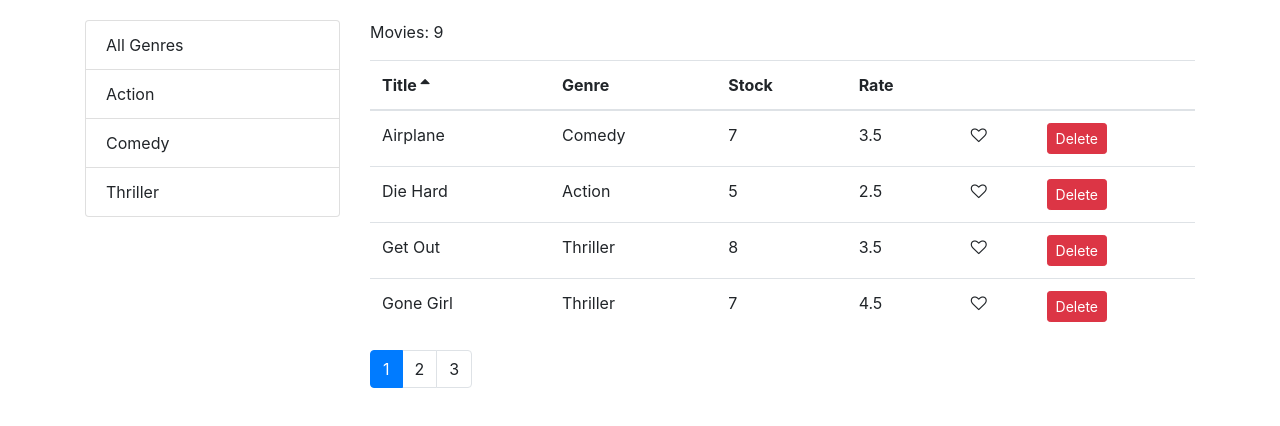
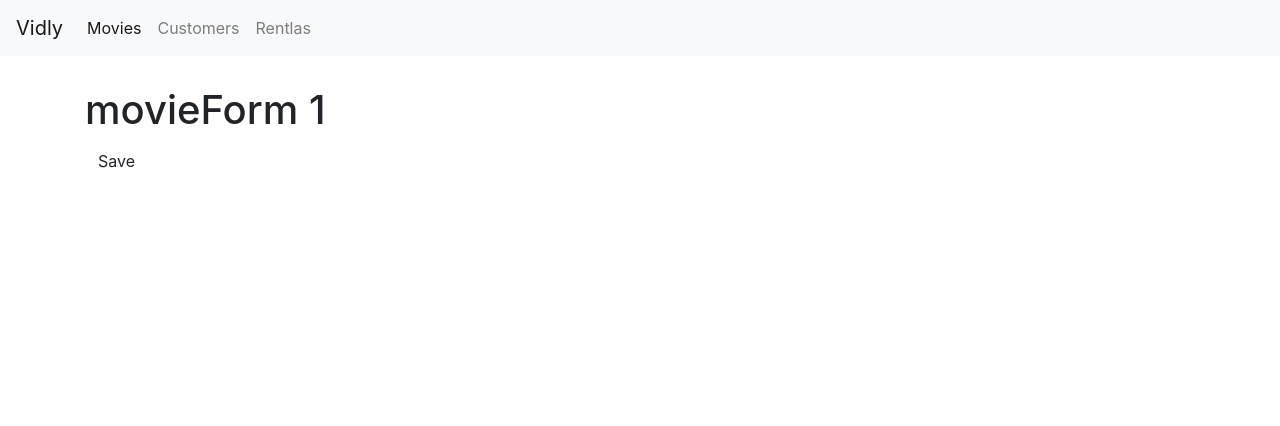
Before and after one commit to arspetras/vidly, a React (Create React App) app: page /movies/1 in a window 1280 px wide. Shown: the top 426 px of the page. Built offline with nearby package versions, Linux system fonts and the light colour scheme.

Commit message:
V0.2 Routing added

```diff
--- a/package.json
+++ b/package.json
@@ -9,6 +9,7 @@
     "prop-types": "^15.6.2",
     "react": "^16.11.0",
     "react-dom": "^16.11.0",
+    "react-router-dom": "^4.3.1",
     "react-scripts": "3.2.0"
   },
   "scripts": {
--- a/src/App.js
+++ b/src/App.js
@@ -1,13 +1,30 @@
 import React, { Component } from "react";
+import { Route, Redirect, Switch } from "react-router-dom";
 import Movies from "./components/movies";
+import MovieForm from "./components/movieForm";
+import Customers from "./components/customers";
+import Rentals from "./components/rentals";
+import NotFound from "./components/notFound";
+import NavBar from "./components/navBar";
 import "./App.css";
 
 class App extends Component {
   render() {
     return (
-      <main className="container">
-        <Movies />
-      </main>
+      <React.Fragment>
+        <NavBar></NavBar>
+        <main className="container">
+          <Switch>
+            <Route path="/movies/:id" component={MovieForm}></Route>
+            <Route path="/movies" component={Movies}></Route>
+            <Route path="/customers" component={Customers}></Route>
+            <Route path="/rentals" component={Rentals}></Route>
+            <Route path="/not-found" component={NotFound}></Route>
+            <Redirect exact from="/" to="/movies"></Redirect>
+            <Redirect to="/not-found"></Redirect>
+          </Switch>
+        </main>
+      </React.Fragment>
     );
   }
 }
--- /dev/null
+++ b/src/components/customers.jsx
@@ -0,0 +1,7 @@
+import React from "react";
+
+const Customers = () => {
+  return <h1>Customers</h1>;
+};
+
+export default Customers;
--- /dev/null
+++ b/src/components/movieForm.jsx
@@ -0,0 +1,17 @@
+import React from "react";
+
+const movieForm = ({ match, history }) => {
+  return (
+    <div>
+      <h1>movieForm {match.params.id}</h1>
+      <button
+        className="btn btn-primary="
+        onClick={() => history.push("/movies")}
+      >
+        Save
+      </button>
+    </div>
+  );
+};
+
+export default movieForm;
--- a/src/components/movieTable.jsx
+++ b/src/components/movieTable.jsx
@@ -1,12 +1,17 @@
 import React, { Component } from "react";
 //import Table from "./common/table";
+import { Link } from "react-router-dom";
 import TableHeader from "./common/tableHeader";
 import TableBody from "./common/tableBody";
 import Like from "./common/like";
 
 class MoviesTable extends Component {
   columns = [
-    { path: "title", label: "Title" },
+    {
+      path: "title",
+      label: "Title",
+      content: movie => <Link to={`/movies/${movie._id}`}>{movie.title}</Link>
+    },
     { path: "genre.name", label: "Genre" },
     { path: "numberInStock", label: "Stock" },
     { path: "dailyRentalRate", label: "Rate" },
--- /dev/null
+++ b/src/components/navBar.jsx
@@ -0,0 +1,44 @@
+import React from "react";
+import { Link, NavLink } from "react-router-dom";
+
+const NavBar = () => {
+  return (
+    <nav className="navbar navbar-expand-lg navbar-light bg-light">
+      <Link className="navbar-brand" to="/">
+        Vidly
+      </Link>
+      <button
+        className="navbar-toggler"
+        type="button"
+        data-toggle="collapse"
+        data-target="#navbarNav"
+        aria-controls="navbarNav"
+        aria-expanded="false"
+        aria-label="Toggle navigation"
+      >
+        <span classNam="navbar-toggler-icon"></span>
+      </button>
+      <div className="collapse navbar-collapse" id="navbarNav">
+        <ul className="navbar-nav">
+          <li classNam="nav-item">
+            <NavLink className="nav-link" to="/movies">
+              Movies <span className="sr-only">(current)</span>
+            </NavLink>
+          </li>
+          <li classNam="nav-item">
+            <NavLink className="nav-link" to="/customers">
+              Customers
+            </NavLink>
+          </li>
+          <li classNam="nav-item">
+            <NavLink className="nav-link" to="/rentals">
+              Rentlas
+            </NavLink>
+          </li>
+        </ul>
+      </div>
+    </nav>
+  );
+};
+
+export default NavBar;
--- /dev/null
+++ b/src/components/notFound.jsx
@@ -0,0 +1,7 @@
+import React from "react";
+
+const NotFound = () => {
+  return <h1>NotFound</h1>;
+};
+
+export default NotFound;
--- /dev/null
+++ b/src/components/rentals.jsx
@@ -0,0 +1,7 @@
+import React from "react";
+
+const Rentals = () => {
+  return <h1>Rentals</h1>;
+};
+
+export default Rentals;
--- a/src/index.css
+++ b/src/index.css
@@ -1,7 +1,11 @@
 body {
   margin: 0;
-  padding: 20px 0 0 0;
+  padding: 0 0 0 0;
   font-family: sans-serif;
+}
+
+.navbar {
+  margin-bottom: 30px;
 }
 
 .clickable {
--- a/src/index.js
+++ b/src/index.js
@@ -1,12 +1,18 @@
 import React from "react";
 import ReactDOM from "react-dom";
+import { BrowserRouter } from "react-router-dom";
 import "./index.css";
 import App from "./App";
 import * as serviceWorker from "./serviceWorker";
 import "bootstrap/dist/css/bootstrap.css";
 import "font-awesome/css/font-awesome.css";
 
-ReactDOM.render(<App />, document.getElementById("root"));
+ReactDOM.render(
+  <BrowserRouter>
+    <App />
+  </BrowserRouter>,
+  document.getElementById("root")
+);
 
 // If you want your app to work offline and load faster, you can change
 // unregister() to register() below. Note this comes with some pitfalls.
```
Also changed, not shown: 1 other file (tests, documents, lock files or other folders).
